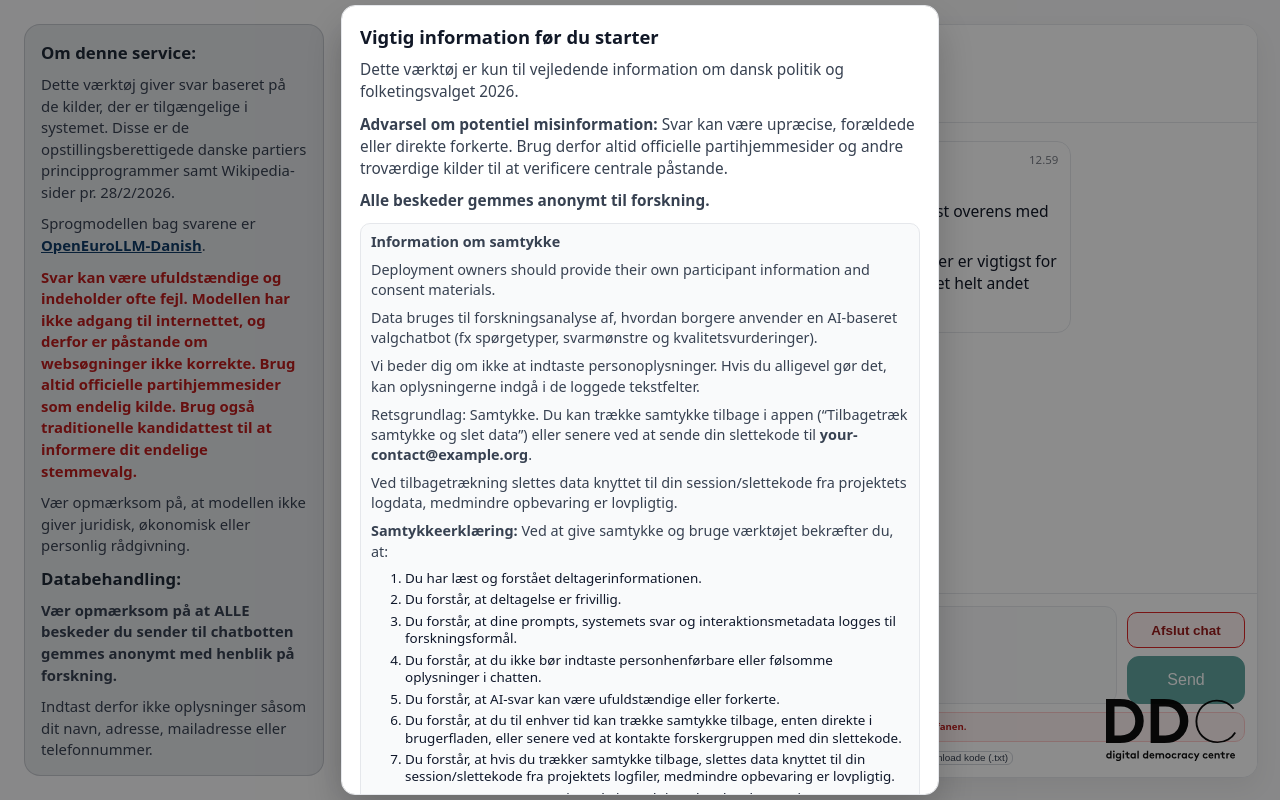
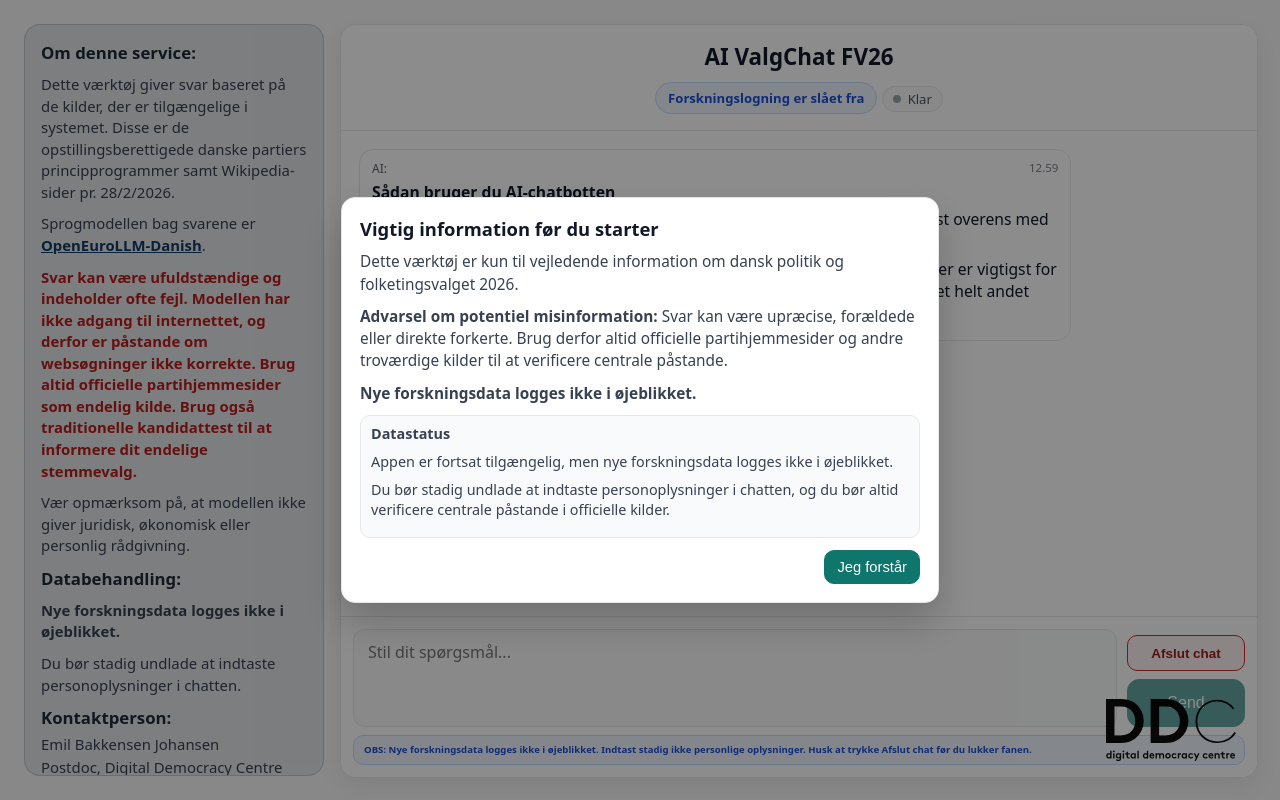
Before and after one commit to emilbakke/AIValgChatFV26, a Flask app: template templates/index.html in a window 1280 px wide. Run offline with Flask 3, Linux system fonts and the light colour scheme; the template is opened without the code that fills it: most values are stand-ins (such as "Sample title", 1, 10 or a date in 2020); some libraries are stand-ins or nearby versions.

Commit message:
added option to avoid logging

```diff
--- a/app.py
+++ b/app.py
@@ -492,6 +492,20 @@ def create_app() -> Flask:
     # Logging
     app.config["LOG_FILE"] = os.environ.get("LOG_FILE", "logs.jsonl")
     app.config["METRICS_LOG_FILE"] = os.environ.get("METRICS_LOG_FILE", "metrics.jsonl")
+    app.config["ENABLE_RESEARCH_LOGGING"] = (
+        os.environ.get("ENABLE_RESEARCH_LOGGING", "true").strip().lower() in ("1", "true", "yes", "y", "on")
+    )
+    app.config["ENABLE_METRICS_LOGGING"] = (
+        os.environ.get("ENABLE_METRICS_LOGGING", "true").strip().lower() in ("1", "true", "yes", "y", "on")
+    )
+    app.config["RESEARCH_LOGGING_FLAG_FILE"] = os.environ.get(
+        "RESEARCH_LOGGING_FLAG_FILE",
+        ".disable_research_logging",
+    )
+    app.config["METRICS_LOGGING_FLAG_FILE"] = os.environ.get(
+        "METRICS_LOGGING_FLAG_FILE",
+        ".disable_metrics_logging",
+    )
     app.config["ADMIN_METRICS_TOKEN"] = (
         os.environ.get("ADMIN_METRICS_TOKEN", "").strip() or app.config["WEBUI_API_KEY"]
     )
@@ -600,6 +614,22 @@ def create_app() -> Flask:
     }
     inflight_peak = 0
 
+    def _research_logging_enabled() -> bool:
+        if not app.config.get("ENABLE_RESEARCH_LOGGING", True):
+            return False
+        flag_path = (app.config.get("RESEARCH_LOGGING_FLAG_FILE", "") or "").strip()
+        if flag_path and Path(flag_path).exists():
+            return False
+        return True
+
+    def _metrics_logging_enabled() -> bool:
+        if not app.config.get("ENABLE_METRICS_LOGGING", True):
+            return False
+        flag_path = (app.config.get("METRICS_LOGGING_FLAG_FILE", "") or "").strip()
+        if flag_path and Path(flag_path).exists():
+            return False
+        return True
+
     def _new_session_id() -> str:
         # One ID per chat conversation (used in memory + logs)
         return uuid.uuid4().hex
@@ -687,12 +717,13 @@ def create_app() -> Flask:
             "response_links": response_links[:10],
             "feedback": "none",
         }
-        try:
-            with log_file_lock:
-                with open(app.config["LOG_FILE"], "a", encoding="utf-8") as f:
-                    f.write(json.dumps(entry, ensure_ascii=False) + "\n")
-        except Exception as e:
-            print(f"Warning: could not write log entry: {e}")
+        if _research_logging_enabled():
+            try:
+                with log_file_lock:
+                    with open(app.config["LOG_FILE"], "a", encoding="utf-8") as f:
+                        f.write(json.dumps(entry, ensure_ascii=False) + "\n")
+            except Exception as e:
+                print(f"Warning: could not write log entry: {e}")
         endpoint = request.path if has_request_context() else "unknown"
         _record_request_metric(
             endpoint=endpoint,
@@ -716,6 +747,8 @@ def create_app() -> Flask:
             "event_type": event_type,
             "event_payload": payload or {},
         }
+        if not _research_logging_enabled():
+            return
         try:
             with log_file_lock:
                 with open(app.config["LOG_FILE"], "a", encoding="utf-8") as f:
@@ -724,6 +757,8 @@ def create_app() -> Flask:
             print(f"Warning: could not write session event: {e}")
 
     def _append_metrics_log(entry: dict) -> None:
+        if not _metrics_logging_enabled():
+            return
         try:
             with metrics_file_lock:
                 with open(app.config["METRICS_LOG_FILE"], "a", encoding="utf-8") as f:
@@ -1000,6 +1035,8 @@ def create_app() -> Flask:
         Update latest matching interaction line in logs.jsonl with feedback=up/down.
         Matching key: session_id + prompt + response.
         """
+        if not _research_logging_enabled():
+            return False
         log_path = Path(app.config["LOG_FILE"])
         if not log_path.exists():
             return False
@@ -1117,7 +1154,7 @@ def create_app() -> Flask:
         deleted_log_rows = 0
         deletion_code = session_deletion_codes.get(sess_id, "")
         log_path = Path(app.config["LOG_FILE"])
-        if log_path.exists():
+        if _research_logging_enabled() and log_path.exists():
             try:
                 with log_file_lock:
                     lines = log_path.read_text(encoding="utf-8").splitlines()
@@ -3710,6 +3747,7 @@ def create_app() -> Flask:
                 "index.html",
                 public_page_url=_public_url("/"),
                 social_preview_url=_public_url("/social-preview.png"),
+                research_logging_enabled=_research_logging_enabled(),
             )
         )
         resp.set_cookie(
@@ -4324,7 +4362,7 @@ def create_app() -> Flask:
         if not isinstance(payload, dict):
             return jsonify({"error": "payload must be an object."}), 400
         session_id = request.cookies.get("session_id") or _new_session_id()
-        if event_type == "briefing_ack":
+        if event_type == "briefing_ack" and _research_logging_enabled():
             code = _get_or_create_deletion_code(session_id)
             payload = dict(payload)
             payload["deletion_code"] = code
--- a/static/styles_v2.css
+++ b/static/styles_v2.css
@@ -105,6 +105,20 @@ header h1 {
   font-size: 1.4rem;
   color: #111827;
   font-weight: 650;
+}
+
+.logging-disabled-badge {
+  margin: 10px auto 0 auto;
+  display: inline-flex;
+  align-items: center;
+  gap: 8px;
+  padding: 6px 12px;
+  border-radius: 999px;
+  border: 1px solid #bfdbfe;
+  background: #eff6ff;
+  color: #1d4ed8;
+  font-size: 0.82rem;
+  font-weight: 700;
 }
 
 .header-actions {
@@ -386,6 +400,12 @@ form button:disabled {
   padding: 8px 10px;
 }
 
+.prompt-warning-neutral {
+  color: #1d4ed8;
+  background: #eff6ff;
+  border-color: #bfdbfe;
+}
+
 .prompt-deletion-code {
   margin: 0;
   font-size: 0.7rem;
@@ -588,6 +608,16 @@ form button:disabled {
   border: 1px solid #e5e7eb;
   border-radius: 10px;
   padding: 8px 10px;
+}
+
+.deletion-code-note-neutral {
+  background: #eff6ff;
+  border-color: #bfdbfe;
+  color: #1e3a8a;
+}
+
+.logging-disabled-note {
+  color: #1e40af;
 }
 
 .deletion-code-actions {
--- a/templates/index.html
+++ b/templates/index.html
@@ -39,6 +39,7 @@ Kan du fortælle mig, hvilke emner du brænder mest for, eller hvilke værdier d
       const BRIEFING_KEY = `briefing_ack_${BRIEFING_VERSION}`;
       const DELETION_CODE_KEY = "deletion_code_v1";
       const DELETION_CONTACT = "your-contact@example.org";
+      const RESEARCH_LOGGING_ENABLED = {{ "true" if research_logging_enabled else "false" }};
 
       // Configure marked (optional but sensible defaults)
       marked.setOptions({
@@ -669,12 +670,12 @@ Kan du fortælle mig, hvilke emner du brænder mest for, eller hvilke værdier d
             return;
           }
           if (briefingConsent) briefingConsent.checked = false;
-          if (briefingAcceptBtn) briefingAcceptBtn.disabled = true;
+          if (briefingAcceptBtn) briefingAcceptBtn.disabled = RESEARCH_LOGGING_ENABLED ? true : false;
           setComposerEnabled(false);
           showModal(briefingModal);
         }
 
-        if (briefingConsent && briefingAcceptBtn) {
+        if (RESEARCH_LOGGING_ENABLED && briefingConsent && briefingAcceptBtn) {
           briefingConsent.addEventListener("change", () => {
             briefingAcceptBtn.disabled = !briefingConsent.checked;
           });
@@ -692,7 +693,7 @@ Kan du fortælle mig, hvilke emner du brænder mest for, eller hvilke værdier d
 
         if (briefingAcceptBtn) {
           briefingAcceptBtn.addEventListener("click", async () => {
-            if (briefingConsent && !briefingConsent.checked) return;
+            if (RESEARCH_LOGGING_ENABLED && briefingConsent && !briefingConsent.checked) return;
             safeStorageSet(BRIEFING_KEY, "1");
             hideModal(briefingModal);
             setComposerEnabled(true);
@@ -700,13 +701,17 @@ Kan du fortælle mig, hvilke emner du brænder mest for, eller hvilke værdier d
             const evtResp = await postSessionEvent("briefing_ack", {
               version: BRIEFING_VERSION,
               storage: "session",
-              consent: true,
-              consent_text: "Jeg accepterer, at mine indsamlede anonyme data bruges i forskningsøjemed. Jeg er indforstået med, at oplysninger i chatbot-svar kan være upræcise eller forkerte."
+              consent: RESEARCH_LOGGING_ENABLED,
+              consent_text: RESEARCH_LOGGING_ENABLED
+                ? "Jeg accepterer, at mine indsamlede anonyme data bruges i forskningsøjemed. Jeg er indforstået med, at oplysninger i chatbot-svar kan være upræcise eller forkerte."
+                : "Jeg er indforstået med, at oplysninger i chatbot-svar kan være upræcise eller forkerte. Nye forskningsdata logges ikke i øjeblikket."
             });
-            const deletionCode = (evtResp && evtResp.deletion_code) ? String(evtResp.deletion_code) : "";
-            if (deletionCode) {
-              safeStorageSet(DELETION_CODE_KEY, deletionCode);
-              syncDeletionCodeUi();
+            if (RESEARCH_LOGGING_ENABLED) {
+              const deletionCode = (evtResp && evtResp.deletion_code) ? String(evtResp.deletion_code) : "";
+              if (deletionCode) {
+                safeStorageSet(DELETION_CODE_KEY, deletionCode);
+                syncDeletionCodeUi();
+              }
             }
           });
         }
@@ -811,9 +816,14 @@ Kan du fortælle mig, hvilke emner du brænder mest for, eller hvilke værdier d
 
 
         <h2>Databehandling:</h2>
+        {% if research_logging_enabled %}
         <p><b>Vær opmærksom på at ALLE beskeder du sender til chatbotten gemmes anonymt med henblik på forskning.</b></p>
         <p>Indtast derfor ikke oplysninger såsom dit navn, adresse, mailadresse eller telefonnummer.</p>
         <p>Al data gemmes udelukkende lokalt på en sikker Ucloud-server. Ingen eksterne tjenester benyttes.</p>
+        {% else %}
+        <p class="logging-disabled-note"><b>Nye forskningsdata logges ikke i øjeblikket.</b></p>
+        <p>Du bør stadig undlade at indtaste personoplysninger i chatten.</p>
+        {% endif %}
 
         <div class="contact-block">
           <h2>Kontaktperson:</h2>
@@ -827,6 +837,11 @@ Kan du fortælle mig, hvilke emner du brænder mest for, eller hvilke værdier d
       <div class="chat-container">
         <header>
           <h1 id="app-title">AI ValgChat FV26</h1>
+          {% if not research_logging_enabled %}
+          <div class="logging-disabled-badge" role="status" aria-live="polite">
+            Forskningslogning er slået fra
+          </div>
+          {% endif %}
           <div id="model-status" class="model-status is-idle" aria-live="polite">
             <span class="status-dot"></span>
             <span id="model-status-text">Klar</span>
@@ -850,12 +865,16 @@ Kan du fortælle mig, hvilke emner du brænder mest for, eller hvilke værdier d
               <button type="submit">Send</button>
             </div>
           </div>
+          {% if research_logging_enabled %}
           <p id="prompt-warning" class="prompt-warning">OBS: ALLE beskeder gemmes til forskning. Indtast ikke personlige oplysninger. Husk at trykke <strong>Afslut chat</strong> før du lukker fanen.</p>
           <p class="prompt-deletion-code">
             Slettekode: <strong id="deletion-code-inline-value">Ikke oprettet endnu</strong> · sendes til
             <strong id="deletion-code-inline-contact">your-contact@example.org</strong> hvis samtykke tilbagetrækkes.
             <button id="inline-download-code" type="button" class="inline-download-code-btn">Download kode (.txt)</button>
           </p>
+          {% else %}
+          <p id="prompt-warning" class="prompt-warning prompt-warning-neutral">OBS: Nye forskningsdata logges ikke i øjeblikket. Indtast stadig ikke personlige oplysninger. Husk at trykke <strong>Afslut chat</strong> før du lukker fanen.</p>
+          {% endif %}
         </form>
       </div>
     </div>
@@ -872,8 +891,13 @@ Kan du fortælle mig, hvilke emner du brænder mest for, eller hvilke værdier d
         <h2 id="briefing-title">Vigtig information før du starter</h2>
         <p>Dette værktøj er kun til vejledende information om dansk politik og folketingsvalget 2026.</p>
         <p><strong>Advarsel om potentiel misinformation:</strong> Svar kan være upræcise, forældede eller direkte forkerte. Brug derfor altid officielle partihjemmesider og andre troværdige kilder til at verificere centrale påstande.</p>
+        {% if research_logging_enabled %}
         <p><strong>Alle beskeder gemmes anonymt til forskning.</strong></p>
+        {% else %}
+        <p class="logging-disabled-note"><strong>Nye forskningsdata logges ikke i øjeblikket.</strong></p>
+        {% endif %}
         <div id="gdpr-more-details" class="gdpr-more">
+          {% if research_logging_enabled %}
           <p><strong>Information om samtykke</strong></p>
           <p>Deployment owners should provide their own participant information and consent materials.</p>
           <p>Data bruges til forskningsanalyse af, hvordan borgere anvender en AI-baseret valgchatbot (fx spørgetyper, svarmønstre og kvalitetsvurderinger).</p>
@@ -892,13 +916,20 @@ Kan du fortælle mig, hvilke emner du brænder mest for, eller hvilke værdier d
             <li>Du accepterer, at anonymiserede interaktionsdata kan bruges i forskningspublikationer og rapporter i aggregeret eller af-identificeret form.</li>
           </ol>
           <p><strong>Ved brug giver du samtykke til deltagelse i dette forskningsprojekt.</strong></p>
+          {% else %}
+          <p><strong>Datastatus</strong></p>
+          <p>Appen er fortsat tilgængelig, men nye forskningsdata logges ikke i øjeblikket.</p>
+          <p>Du bør stadig undlade at indtaste personoplysninger i chatten, og du bør altid verificere centrale påstande i officielle kilder.</p>
+          {% endif %}
         </div>
+        {% if research_logging_enabled %}
         <label class="briefing-consent">
           <input id="briefing-consent" type="checkbox">
           <span>Jeg accepterer, at mine indsamlede anonyme data bruges i forskningsøjemed. Jeg er indforstået med, at oplysninger i chatbot-svar kan være upræcise eller forkerte.</span>
         </label>
+        {% endif %}
         <div class="app-modal-actions">
-          <button id="briefing-accept" type="button" class="modal-primary-btn" disabled>Jeg forstår</button>
+          <button id="briefing-accept" type="button" class="modal-primary-btn" {% if research_logging_enabled %}disabled{% endif %}>Jeg forstår</button>
         </div>
       </div>
     </div>
@@ -930,6 +961,7 @@ Kan du fortælle mig, hvilke emner du brænder mest for, eller hvilke værdier d
           <a href="https://nyheder.tv2.dk/kandidattest" data-link-type="candidate_test" target="_blank" rel="noopener noreferrer">TV2</a> ·
           <a href="https://www.altinget.dk/kandidattest" data-link-type="candidate_test" target="_blank" rel="noopener noreferrer">Altinget</a>
         </p>
+        {% if research_logging_enabled %}
         <p class="deletion-code-note">
           Din slettekode: <strong id="deletion-code-value">Ikke oprettet endnu</strong><br>
           Hvis du senere vil have dine data slettet, så send koden til <strong id="deletion-code-contact">your-contact@example.org</strong>.
@@ -937,9 +969,16 @@ Kan du fortælle mig, hvilke emner du brænder mest for, eller hvilke værdier d
             <button id="debrief-download-code" type="button" class="modal-secondary-btn">Download kode (.txt)</button>
           </span>
         </p>
+        {% else %}
+        <p class="deletion-code-note deletion-code-note-neutral">
+          Nye forskningsdata logges ikke i øjeblikket. Der oprettes derfor ikke nogen slettekode for nye chats.
+        </p>
+        {% endif %}
         <textarea id="debrief-text" class="debrief-textarea" rows="3" placeholder="Skriv evt. kort feedback her..."></textarea>
         <div class="app-modal-actions">
+          {% if research_logging_enabled %}
           <button id="debrief-withdraw" type="button" class="modal-danger-btn">Tilbagetræk samtykke og slet data</button>
+          {% endif %}
           <button id="debrief-skip" type="button" class="modal-secondary-btn">Luk uden feedback</button>
           <button id="debrief-submit" type="button" class="modal-primary-btn">Send og afslut</button>
         </div>
```
Also changed, not shown: README.md, 1 other file.
